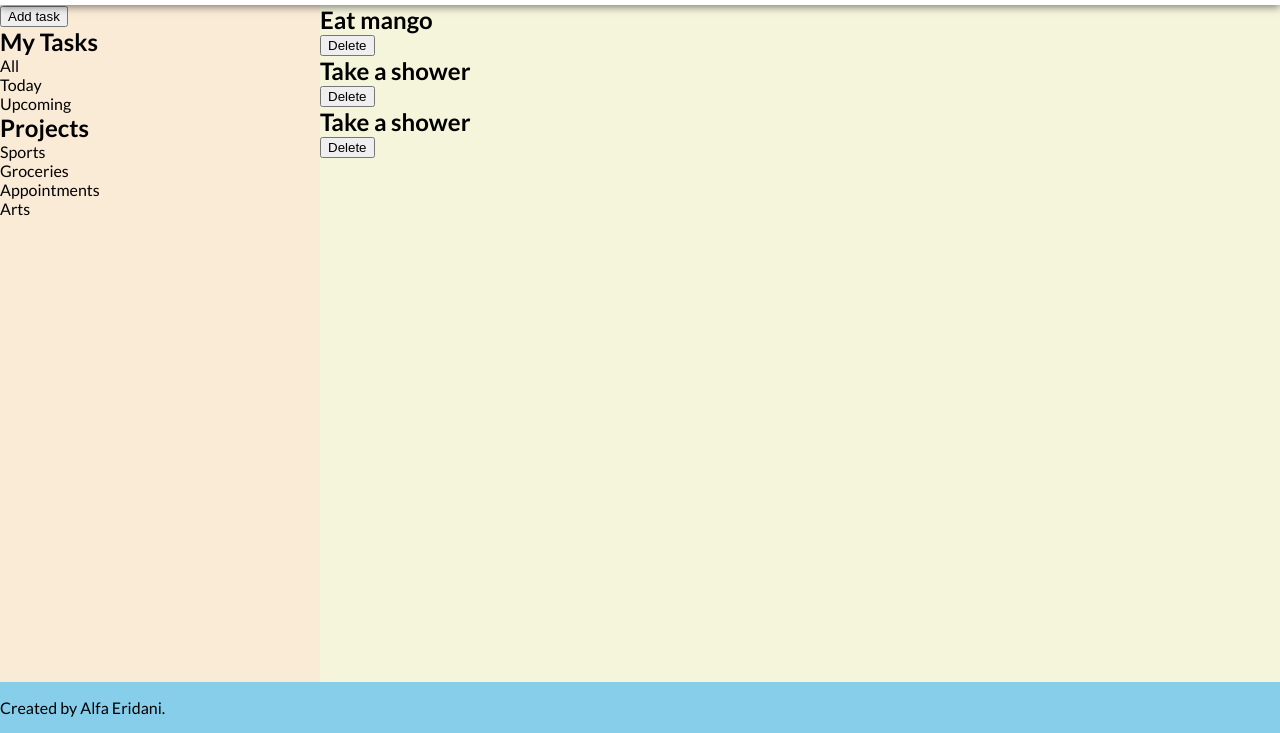
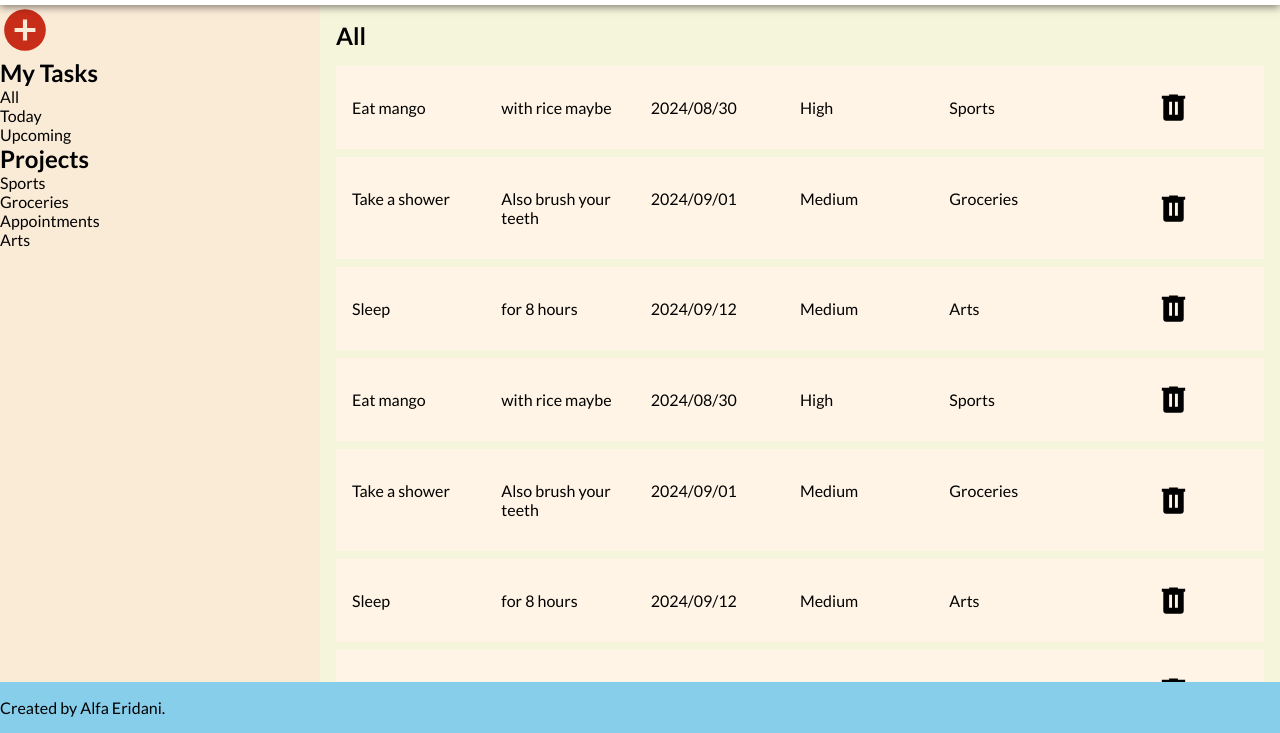
Before and after one commit to alfaeridani/to-do-list, a website built with webpack: page src/index.html in a window 1280 px wide. Shown: the part 67-800 px from the top of the page. Built offline with nearby package versions, Linux system fonts and the light colour scheme.

Commit message:
Create flexbox for task container

```diff
--- a/src/dialog.js
+++ b/src/dialog.js
@@ -80,7 +80,7 @@ function createDialog() {
 
     for (let project of projects) {
         let projectOption = document.createElement('option');
-        projectOption.value = project.toLowerCase();
+        projectOption.value = project;
         projectOption.textContent = project;
         projectSelect.appendChild(projectOption);
     }
@@ -167,8 +167,9 @@ function submitDialogListener(container) {
         let description = document.querySelector("#description").value;
         let dueDate = document.querySelector("#due-date").value;
         let priority = document.querySelector("input[name=priority]:checked").value;
+        let project = document.querySelector("#project").value;
 
-        addToDoToContainer(title, description, dueDate, priority);
+        addToDoToContainer(title, description, dueDate, priority, project);
         refreshMainContent(container);
         removeDialog();
         addToDoDialog.close();
--- a/src/index.html
+++ b/src/index.html
@@ -21,7 +21,10 @@
     </div>
 
     <div class="sidebar">
-        <button id="add-to-do-button">Add task</button>
+        <svg id ="add-to-do-button" xmlns="http://www.w3.org/2000/svg" viewBox="0 0 24 24">
+            <title>plus-circle</title>
+            <path d="M17,13H13V17H11V13H7V11H11V7H13V11H17M12,2A10,10 0 0,0 2,12A10,10 0 0,0 12,22A10,10 0 0,0 22,12A10,10 0 0,0 12,2Z" />
+        </svg>
         <h2>My Tasks</h2>
         <ul class="date-list">
             <li class="all-task page">All</li>
--- a/src/index.js
+++ b/src/index.js
@@ -39,14 +39,66 @@ function addDeleteButtonListener(container, toDo) {
 function refreshMainContent() {
     removeMainContent();
     let mainContentDiv = document.querySelector(".main-content");
+
+    let mainContentTitle = document.createElement("h2");
+    mainContentTitle.className = "main-content-title";
+    mainContentTitle.textContent = document.querySelector(`.${currentPage}`).textContent;
+    mainContentDiv.appendChild(mainContentTitle);
+
+    let toDosContainer = document.createElement("div");
+    toDosContainer.className = "to-dos-container";
+    mainContentDiv.appendChild(toDosContainer);
+
     for (let toDo of TO_DO_CONTAINER) {
-        let title = document.createElement("h2");
+        let title = document.createElement("p");
+        title.className = "title";
         title.textContent = toDo.title;
-        mainContentDiv.appendChild(title);
 
-        let deleteButton = document.createElement("button");
-        deleteButton.textContent = "Delete";
-        mainContentDiv.appendChild(deleteButton);
+        let description = document.createElement("p");
+        description.className = "description";
+        description.textContent = toDo.description;
+
+        let dueDate = document.createElement("p");
+        dueDate.className = "due-date";
+        dueDate.textContent = toDo.dueDate;
+
+        let priority = document.createElement("p");
+        priority.className = "priority";
+        priority.textContent = toDo.priority;
+
+        let project = document.createElement("p");
+        project.className = "project";
+        project.textContent = toDo.project;
+
+        // Define the SVG namespace
+        const svgNS = "http://www.w3.org/2000/svg";
+
+        // Create the main SVG element
+        const deleteButton = document.createElementNS(svgNS, "svg");
+        deleteButton.setAttribute("class", "delete-icon");
+        deleteButton.setAttribute("xmlns", svgNS);
+        deleteButton.setAttribute("viewBox", "0 0 24 24");
+
+        // Create the title element
+        const deleteButtonTitle = document.createElementNS(svgNS, "title");
+        deleteButtonTitle.textContent = "trash-can";
+        deleteButton.appendChild(deleteButtonTitle);
+
+        // Create the path element
+        const path = document.createElementNS(svgNS, "path");
+        path.setAttribute("d", "M9,3V4H4V6H5V19A2,2 0 0,0 7,21H17A2,2 0 0,0 19,19V6H20V4H15V3H9M9,8H11V17H9V8M13,8H15V17H13V8Z");
+        deleteButton.appendChild(path);
+
+        let toDoContainer = document.createElement("div");
+        toDoContainer.className = "to-do";
+
+        toDoContainer.appendChild(title);
+        toDoContainer.appendChild(description);
+        toDoContainer.appendChild(dueDate);
+        toDoContainer.appendChild(priority);
+        toDoContainer.appendChild(project);
+        toDoContainer.appendChild(deleteButton);
+        toDosContainer.appendChild(toDoContainer);
 
         deleteButton.addEventListener('click', () => {
             addDeleteButtonListener(TO_DO_CONTAINER, toDo);
@@ -72,8 +124,15 @@ pages.forEach((page) => {
 })
 
 addToDoToContainer('Eat mango', 'with rice maybe', '2024/08/30', 'High', 'Sports');
-addToDoToContainer('Take a shower', 'Also brush your teeth', '2024/08/30', 'Medium', 'Groceries');
-addToDoToContainer('Take a shower', 'Also brush your teeth', '2024/08/30', 'Medium', ' ');
+addToDoToContainer('Take a shower', 'Also brush your teeth', '2024/09/01', 'Medium', 'Groceries');
+addToDoToContainer('Sleep', 'for 8 hours', '2024/09/12', 'Medium', 'Arts');
+addToDoToContainer('Eat mango', 'with rice maybe', '2024/08/30', 'High', 'Sports');
+addToDoToContainer('Take a shower', 'Also brush your teeth', '2024/09/01', 'Medium', 'Groceries');
+addToDoToContainer('Sleep', 'for 8 hours', '2024/09/12', 'Medium', 'Arts');
+addToDoToContainer('Eat mango', 'with rice maybe', '2024/08/30', 'High', 'Sports');
+addToDoToContainer('Take a shower', 'Also brush your teeth', '2024/09/01', 'Medium', 'Groceries');
+addToDoToContainer('Sleep', 'for 8 hours', '2024/09/12', 'Medium', 'Arts');
+
 
 listAllProjects(TO_DO_CONTAINER, PROJECTS_LIST);
 console.log(PROJECTS_LIST);
--- a/src/style.css
+++ b/src/style.css
@@ -37,6 +37,12 @@ h1, h2, ul {
     background-color: antiquewhite;
 }
 
+#add-to-do-button {
+    height: 50px;
+    width: 50px;
+    fill: hsl(7, 78%, 44%)
+}
+
 ul {
     list-style-type: none;
     padding: 0;
@@ -45,6 +51,34 @@ ul {
 
 .main-content {
     background-color: beige;
+    padding: 1rem;
+    display: grid;
+    grid-template-rows: auto 1fr;
+    gap: 1rem;
+    overflow: hidden;
+    overflow-y: auto;
+}
+
+.to-dos-container {
+    display: flex;
+    flex-direction: column;
+    gap: 0.5rem;
+    height: 100%;
+}
+
+.to-do {
+    display: grid;
+    grid-template-columns: repeat(6, 1fr);
+    background-color:#fff4e5;
+    align-content: center;
+    padding: 1rem;
+}
+
+.delete-icon {
+    width: 35px;
+    height: 35px;
+    justify-self: center;
+    align-self: center;
 }
 
 .footer {
```
Also changed, not shown: dist/index.html, dist/main.js.
